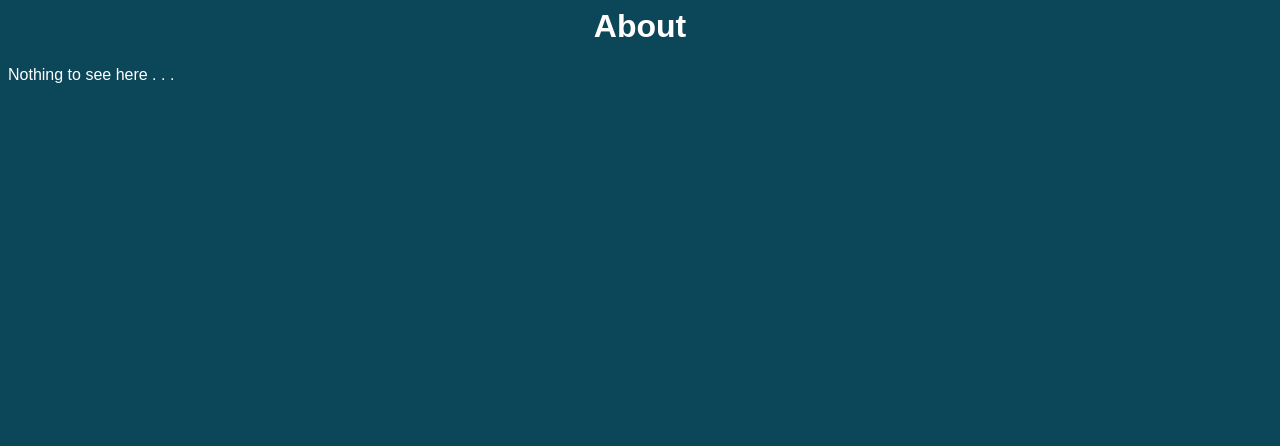
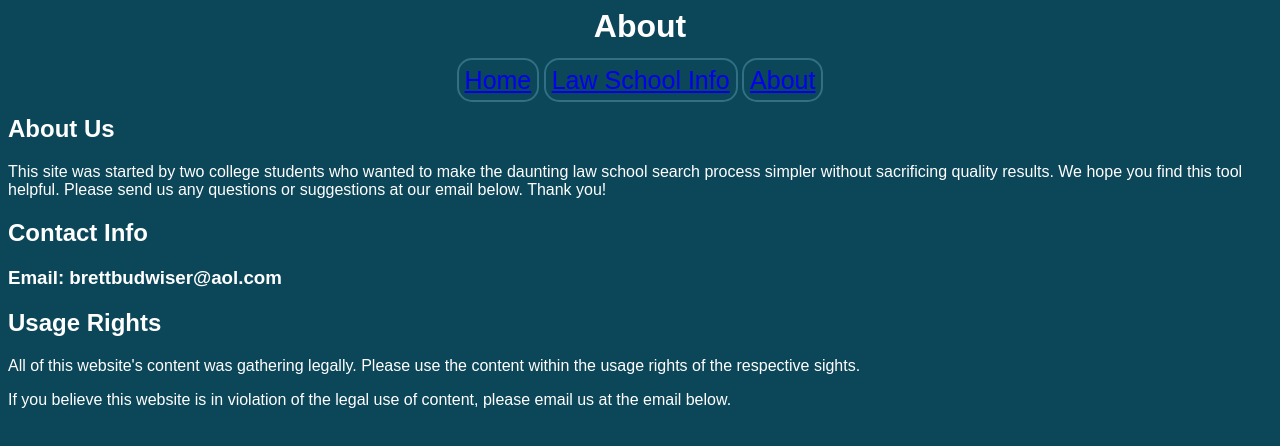
Before and after one commit to joshwest22/Brett-Business-, a plain HTML site: page about.html in a window 1280 px wide. Drawn offline with Linux system fonts and the light colour scheme.

Commit message:
about page updated

```diff
--- a/about.html
+++ b/about.html
@@ -2,6 +2,24 @@
 <head><link rel=stylesheet type="text/css" href="stylesheet.css"></head>
 <body>
 <h1 id="title">About</h1>
-    <div>Nothing to see here . . .</div>
+<div class="taskbar">
+    <span id="home"><a href ="index.html">Home</a></span>
+    <span id="law"><a href="law.html">Law School Info</a></span>
+    <span id="about"><a href="about.html">About</a></span>
+</div>
+<div>
+<h2>About Us</h2>
+    <p>This site was started by two college students who wanted to make the daunting law school search process simpler without sacrificing quality results. We hope you find this tool helpful. Please send us any questions or suggestions at our email below. Thank you!</p>
+</div>
+<div>
+<h2>Contact Info</h2>
+    <h3>Email: brettbudwiser@aol.com</h3>
+</div>
+<div>
+<h2>Usage Rights</h2>
+<p>All of this website's content was gathering legally. Please use the content within the usage rights of the respective sights.</p>
+<p>If you believe this website is in violation of the legal use of content, please email us at the email below.</p>
+</div>
+<script src="javascript.js"></script>
 </body>
 </html>
--- a/stylesheet.css
+++ b/stylesheet.css
@@ -19,3 +19,7 @@ body
     font-size: 25px;
     padding: 6px;
 }
+.taskbar span:hover
+{
+    background-color: lightgray;
+}
```
Also changed, not shown: index.html (+3 -3 lines), law.html (+6 -1 lines), javascript.js (line endings or trailing spaces).
